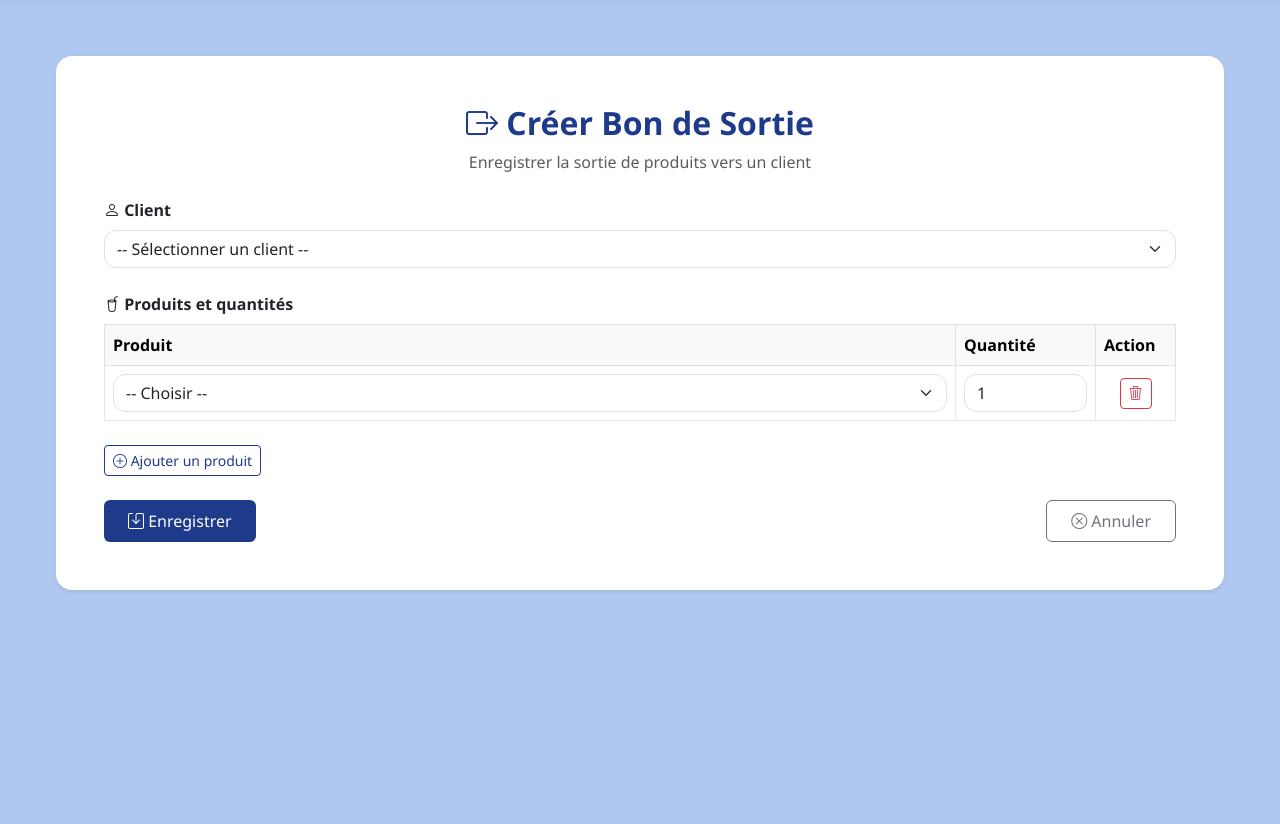
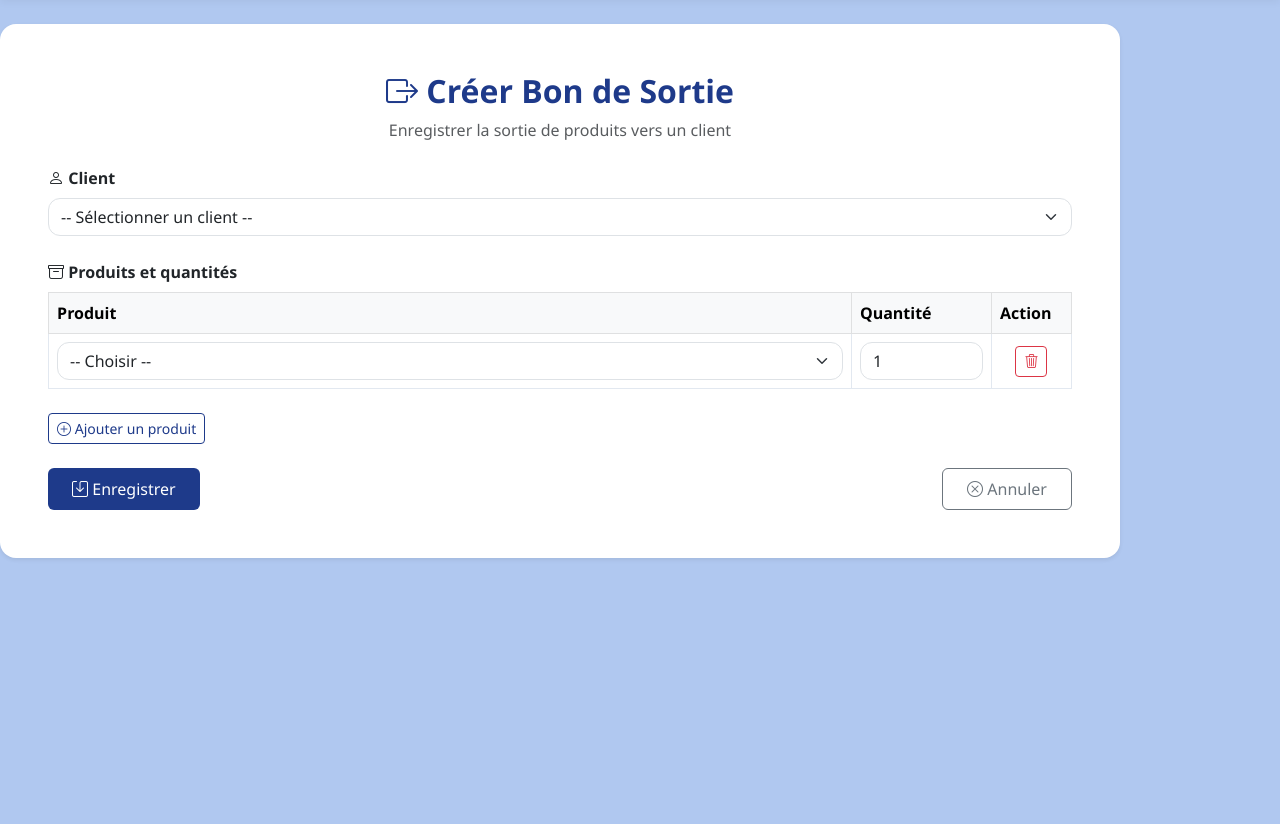
Before and after one commit to AyaZerroinii/gestion-de-stock, a Django app: page /bon-sorties/new/ in a window 1280 px wide. Shown: the part 69-893 px from the top of the page. Run offline with Django 4.2, Linux system fonts and the light colour scheme; the visitor is signed in with stand-in values (Sample User, id 1); data that the repository does not hold is empty.

Commit message:
add my changes to ibtissam

```diff
--- a/inventory/templates/inventory/bon_sortie_form.html
+++ b/inventory/templates/inventory/bon_sortie_form.html
@@ -35,7 +35,7 @@
 
                     <div class="mb-4">
                         <label class="form-label fw-semibold">
-                            <i class="bi bi-cup-straw"></i> Produits et quantités
+                            <i class="bi bi-archive"></i> Produits et quantités
                         </label>
                         <div class="table-responsive">
                             <table class="table table-bordered align-middle">
@@ -51,7 +51,7 @@
                                             <select name="produit[]" class="form-select" required>
                                                 <option value="" disabled selected>-- Choisir --</option>
                                                 {% for p in produits %}
-                                                    <option value="{{ p.pk }}">{{ p.designation }} (stock: {{ p.qte_stock }})</option>
+                                                    <option value="{{ p.pk }}">{{ p.designation }} </option>
                                                 {% endfor %}
                                             </select>
                                         </td>
@@ -87,7 +87,6 @@
 </div>
 
 <script>
-    // Gestion des lignes dynamiques
     document.getElementById('addRow').addEventListener('click', function() {
         const container = document.getElementById('lignesContainer');
         const newRow = container.querySelector('.ligne').cloneNode(true);
@@ -110,23 +109,27 @@
 </script>
 
 <style>
-    /* Fond bleu couvrant tout l'écran */
+    /* خلفية زرقاء مع دفع البطاقة إلى أقصى اليمين */
     .fullscreen-blue {
         background-color: #b0c8f0;
         min-height: 100vh;
         width: 100%;
-        padding: 2rem 0;
         margin: 0;
+        display: flex;
+        align-items: right;
+        justify-content: flex-end;
+        padding-right: 10rem;
+                /* زيادة المسافة من اليمين لتصبح أكبر */
     }
 
-    /* Conteneur centré avec largeur max */
+    /* حاوية المحتوى */
     .content-center {
+        width: 100%;
         max-width: 1200px;
-        margin: 0 auto;
-        padding: 0 1rem;
+        padding: 0 0.005rem;
     }
 
-    /* Carte blanche */
+    /* البطاقة البيضاء */
     .card {
         border-radius: 1.25rem;
         background-color: #ffffff;
@@ -188,7 +191,7 @@
 
     @media (max-width: 768px) {
         .fullscreen-blue {
-            padding: 1rem 0;
+            padding-right: 1rem;   /* مسافة أقل على الشاشات الصغيرة */
         }
         .content-center {
             padding: 0 0.75rem;
```
Also changed, not shown: inventory/templates/inventory/bon_entree_form.html (+9 -4 lines), inventory/templates/inventory/user_management.html (+27 -0 lines), inventory/migrations/0001_initial.py.
